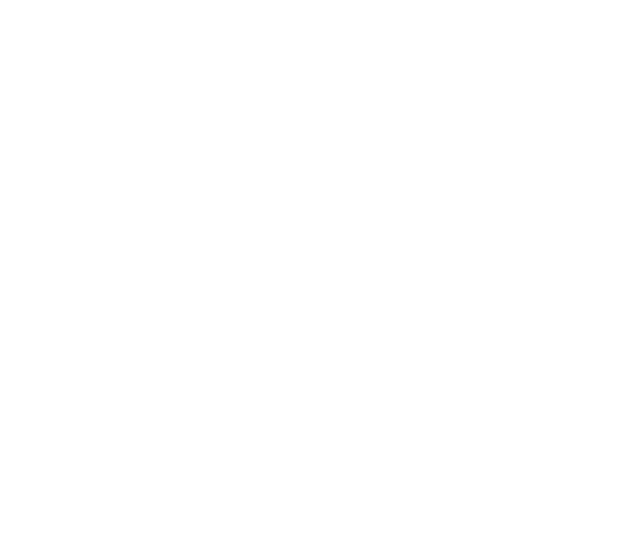
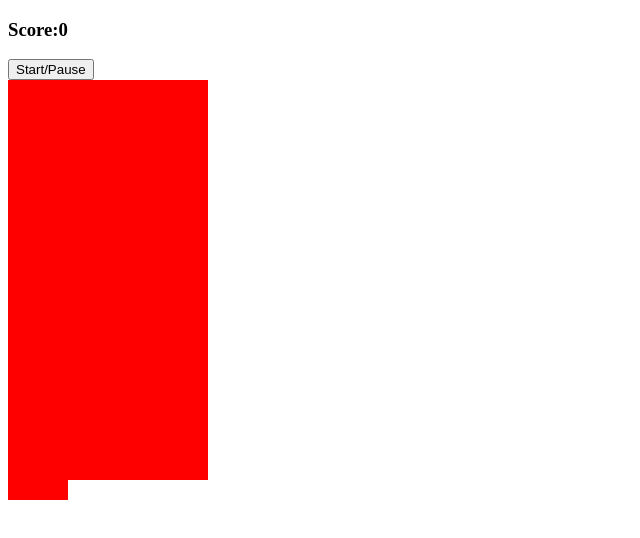
Before and after one commit to silasgroskreutz/tetris_js, a plain HTML site: page index.html in a window 1280 px wide. Shown: the whole page, without its empty margins (0-640 px from the left). Drawn offline with Linux system fonts and the light colour scheme.

Commit message:
Basic HTML CSS set for project

```diff
--- a/app.js
+++ b/app.js
@@ -0,0 +1 @@
+document.addEventListener('DOMContentLoaded', () => {});
--- a/index.html
+++ b/index.html
@@ -7,6 +7,214 @@
     <title>Basic Tetris</title>
   </head>
   <body>
+    <h3>Score:<span id="score">0</span></h3>
+    <button id="start-button">Start/Pause</button>
+
+    <div class="grid">
+      <div></div>
+      <div></div>
+      <div></div>
+      <div></div>
+      <div></div>
+      <div></div>
+      <div></div>
+      <div></div>
+      <div></div>
+      <div></div>
+      <div></div>
+      <div></div>
+      <div></div>
+      <div></div>
+      <div></div>
+      <div></div>
+      <div></div>
+      <div></div>
+      <div></div>
+      <div></div>
+      <div></div>
+      <div></div>
+      <div></div>
+      <div></div>
+      <div></div>
+      <div></div>
+      <div></div>
+      <div></div>
+      <div></div>
+      <div></div>
+      <div></div>
+      <div></div>
+      <div></div>
+      <div></div>
+      <div></div>
+      <div></div>
+      <div></div>
+      <div></div>
+      <div></div>
+      <div></div>
+      <div></div>
+      <div></div>
+      <div></div>
+      <div></div>
+      <div></div>
+      <div></div>
+      <div></div>
+      <div></div>
+      <div></div>
+      <div></div>
+      <div></div>
+      <div></div>
+      <div></div>
+      <div></div>
+      <div></div>
+      <div></div>
+      <div></div>
+      <div></div>
+      <div></div>
+      <div></div>
+      <div></div>
+      <div></div>
+      <div></div>
+      <div></div>
+      <div></div>
+      <div></div>
+      <div></div>
+      <div></div>
+      <div></div>
+      <div></div>
+      <div></div>
+      <div></div>
+      <div></div>
+      <div></div>
+      <div></div>
+      <div></div>
+      <div></div>
+      <div></div>
+      <div></div>
+      <div></div>
+      <div></div>
+      <div></div>
+      <div></div>
+      <div></div>
+      <div></div>
+      <div></div>
+      <div></div>
+      <div></div>
+      <div></div>
+      <div></div>
+      <div></div>
+      <div></div>
+      <div></div>
+      <div></div>
+      <div></div>
+      <div></div>
+      <div></div>
+      <div></div>
+      <div></div>
+      <div></div>
+      <div></div>
+      <div></div>
+      <div></div>
+      <div></div>
+      <div></div>
+      <div></div>
+      <div></div>
+      <div></div>
+      <div></div>
+      <div></div>
+      <div></div>
+      <div></div>
+      <div></div>
+      <div></div>
+      <div></div>
+      <div></div>
+      <div></div>
+      <div></div>
+      <div></div>
+      <div></div>
+      <div></div>
+      <div></div>
+      <div></div>
+      <div></div>
+      <div></div>
+      <div></div>
+      <div></div>
+      <div></div>
+      <div></div>
+      <div></div>
+      <div></div>
+      <div></div>
+      <div></div>
+      <div></div>
+      <div></div>
+      <div></div>
+      <div></div>
+      <div></div>
+      <div></div>
+      <div></div>
+      <div></div>
+      <div></div>
+      <div></div>
+      <div></div>
+      <div></div>
+      <div></div>
+      <div></div>
+      <div></div>
+      <div></div>
+      <div></div>
+      <div></div>
+      <div></div>
+      <div></div>
+      <div></div>
+      <div></div>
+      <div></div>
+      <div></div>
+      <div></div>
+      <div></div>
+      <div></div>
+      <div></div>
+      <div></div>
+      <div></div>
+      <div></div>
+      <div></div>
+      <div></div>
+      <div></div>
+      <div></div>
+      <div></div>
+      <div></div>
+      <div></div>
+      <div></div>
+      <div></div>
+      <div></div>
+      <div></div>
+      <div></div>
+      <div></div>
+      <div></div>
+      <div></div>
+      <div></div>
+      <div></div>
+      <div></div>
+      <div></div>
+      <div></div>
+      <div></div>
+      <div></div>
+      <div></div>
+      <div></div>
+      <div></div>
+      <div></div>
+      <div></div>
+      <div></div>
+      <div></div>
+      <div></div>
+      <div></div>
+      <div></div>
+      <div></div>
+      <div></div>
+      <div></div>
+      <div></div>
+      <div></div>
+      <div></div>
+      <div></div>
+    </div>
     <script src="app.js"></script>
   </body>
 </html>
--- a/style.css
+++ b/style.css
@@ -0,0 +1,13 @@
+.grid {
+  width: 200px;
+  height: 400px;
+  display: flex;
+  flex-wrap: wrap;
+  background-color: yellow;
+}
+
+.grid div {
+  height: 20px;
+  width: 20px;
+  background-color: red;
+}
```
